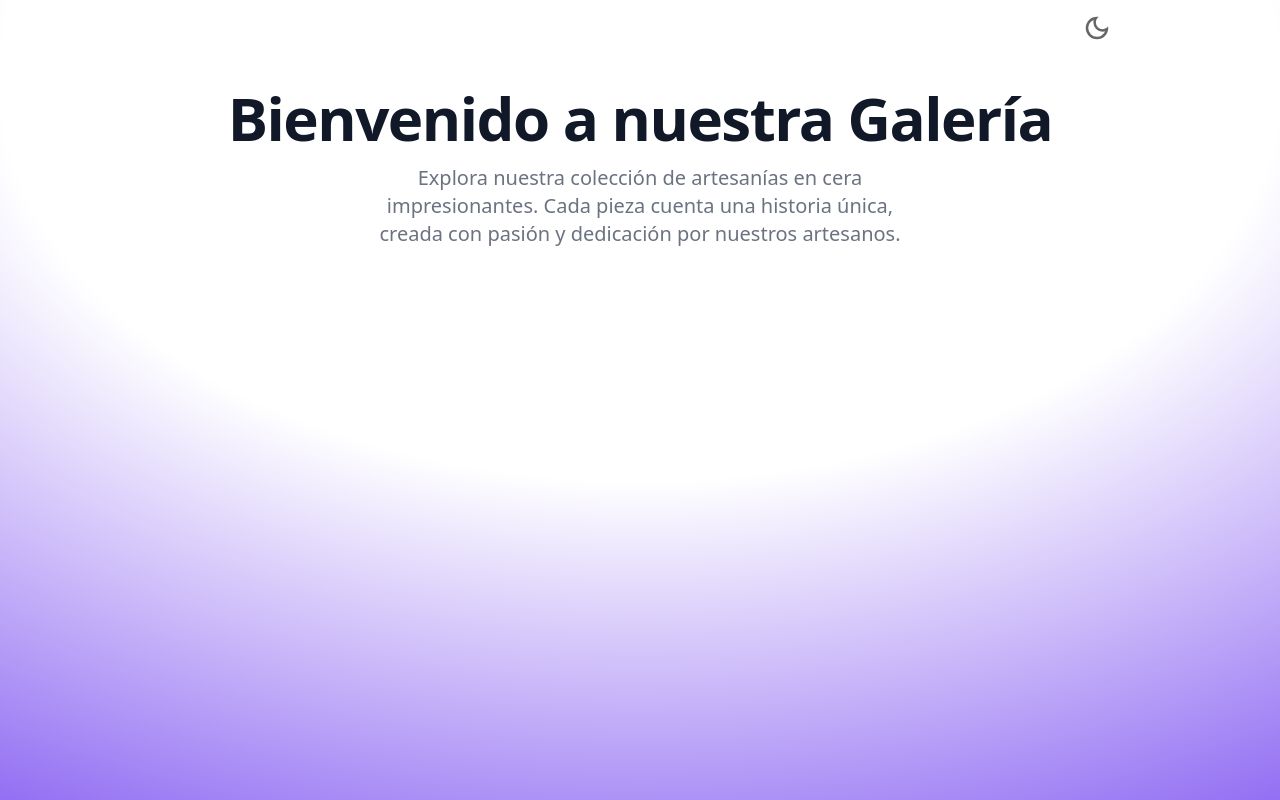
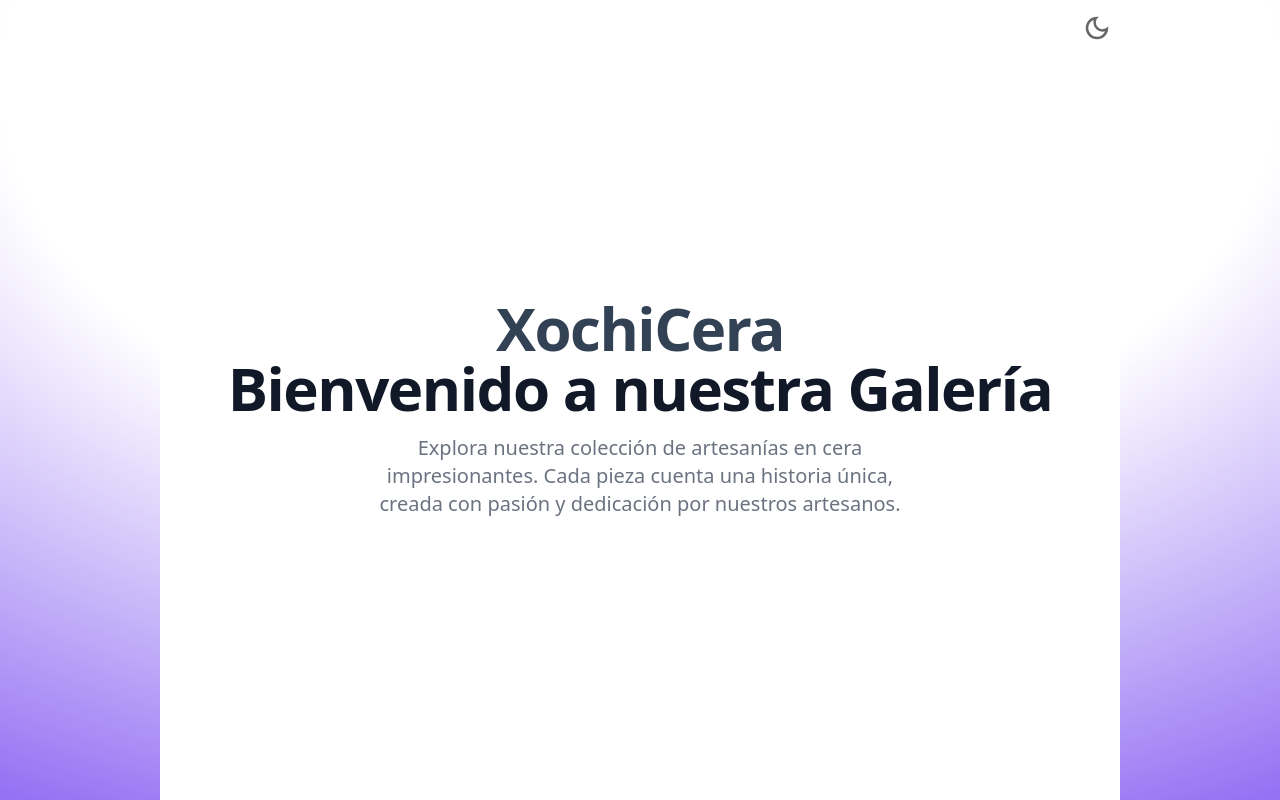
Before and after one commit to Candido-HM/XochiCera, an Astro site: page / in a window 1280 px wide. Shown: the top 800 px of the page. Built offline with nearby package versions, Linux system fonts and the light colour scheme; Astro itself is replaced by a stand-in of ours.

Commit message:
actualizaciones en el heroXochit

```diff
--- a/src/components/Gallery.astro
+++ b/src/components/Gallery.astro
@@ -1,6 +1,4 @@
-
-
-<div class="grid grid-cols-2 md:grid-cols-3 gap-4 hidden">
+<div class="grid grid-cols-2 md:grid-cols-3 gap-4">
     <div>
         <img class="h-auto max-w-full rounded-lg" src="https://flowbite.s3.amazonaws.com/docs/gallery/square/image.jpg" alt="">
     </div>
--- a/src/components/HeroXochi.astro
+++ b/src/components/HeroXochi.astro
@@ -1,23 +1,14 @@
-<section class="w-full sm:w-3/4 max-w-screen-lg bg-white dark:bg-transparent">
+<section class="w-full h-screen sm:w-3/4 max-w-screen-lg flex items-center bg-white dark:bg-transparent">
     <div class="py-8 px-4 mx-auto max-w-screen-xl text-center lg:py-16">
         <h1 class="mb-4 text-4xl font-extrabold tracking-tight leading-none text-gray-900 md:text-5xl lg:text-6xl dark:text-slate-500">
-            <!-- <span class="text-slate-700">XochiCera</span><br>  -->
+            <span class="text-slate-700">XochiCera</span> <br>
             Bienvenido a nuestra Galería
         </h1>
         <p class="mb-8 text-lg font-normal text-gray-500 lg:text-xl sm:px-16 lg:px-48 dark:text-gray-400">
             Explora nuestra colección de artesanías en cera impresionantes.
             Cada pieza cuenta una historia única, creada con pasión y dedicación por nuestros artesanos.
         </p>
-        <div class="flex flex-col space-y-4 sm:flex-row sm:justify-center sm:space-y-0">
-            <!-- <a href="#" class="inline-flex justify-center items-center py-3 px-5 text-base font-medium text-center text-white rounded-lg bg-blue-700 hover:bg-blue-800 focus:ring-4 focus:ring-blue-300 dark:focus:ring-blue-900">
-                Get started
-                <svg class="w-3.5 h-3.5 ms-2 rtl:rotate-180" aria-hidden="true" xmlns="http://www.w3.org/2000/svg" fill="none" viewBox="0 0 14 10">
-                    <path stroke="currentColor" stroke-linecap="round" stroke-linejoin="round" stroke-width="2" d="M1 5h12m0 0L9 1m4 4L9 9"/>
-                </svg>
-            </a> -->
-            <!-- <a href="#" class="py-3 px-5 sm:ms-4 text-sm font-medium text-gray-900 focus:outline-none bg-white rounded-lg border border-gray-200 hover:bg-gray-100 hover:text-blue-700 focus:z-10 focus:ring-4 focus:ring-gray-100 dark:focus:ring-gray-700 dark:bg-gray-800 dark:text-gray-400 dark:border-gray-600 dark:hover:text-white dark:hover:bg-gray-700">
-                Learn more
-            </a>   -->
-        </div>
+        <!-- <div class="flex flex-col space-y-4 sm:flex-row sm:justify-center sm:space-y-0">
+        </div> -->
     </div>
 </section>
--- a/src/layouts/Layout.astro
+++ b/src/layouts/Layout.astro
@@ -5,7 +5,7 @@
 		<meta name="viewport" content="width=device-width" />
 		<link rel="icon" type="image/svg+xml" href="/favicon.svg" />
 		<meta name="generator" content={Astro.generator} />
-		<title>Astro Basics</title>
+		<title>XochiCera</title>
 	</head>
 	<body class="min-w-min lg:w-full h-auto">
 		<!-- <div class="fixed top-0 z-[-2] h-screen w-screen bg-white bg-[radial-gradient(ellipse_80%_80%_at_50%_-20%,rgba(120,119,198,0.3),rgba(255,255,255,0))]"></div> -->
@@ -19,7 +19,7 @@
 	body {
 		margin: 0;
 		width: 100%;
-		height: 1500px;
-		/* height: 100%; */
+		/* height: 1500px; */
+		height: 100%;
 	}
 </style>
--- a/src/pages/index.astro
+++ b/src/pages/index.astro
@@ -1,18 +1,13 @@
 ---
-// import Welcome from '../components/Welcome.astro';
 import Layout from '../layouts/Layout.astro';
 import Header from '../components/Header.astro';
 import HeroXochi from '../components/HeroXochi.astro';
 import Gallery from '../components/Gallery.astro';
-
-// Welcome to Astro! Wondering what to do next? Check out the Astro documentation at https://docs.astro.build
-// Don't want to use any of this? Delete everything in this file, the `assets`, `components`, and `layouts` directories, and start fresh.
 ---
 
 <Layout>
-	<!-- <Welcome /> -->
 	<Header />
-	<main class="flex justify-center mt-3 pt-3 pb-3">
+	<main class="flex flex-col items-center mt-3 pt-3 pb-3">
 		<HeroXochi />
 		<Gallery />
 	</main>
```
